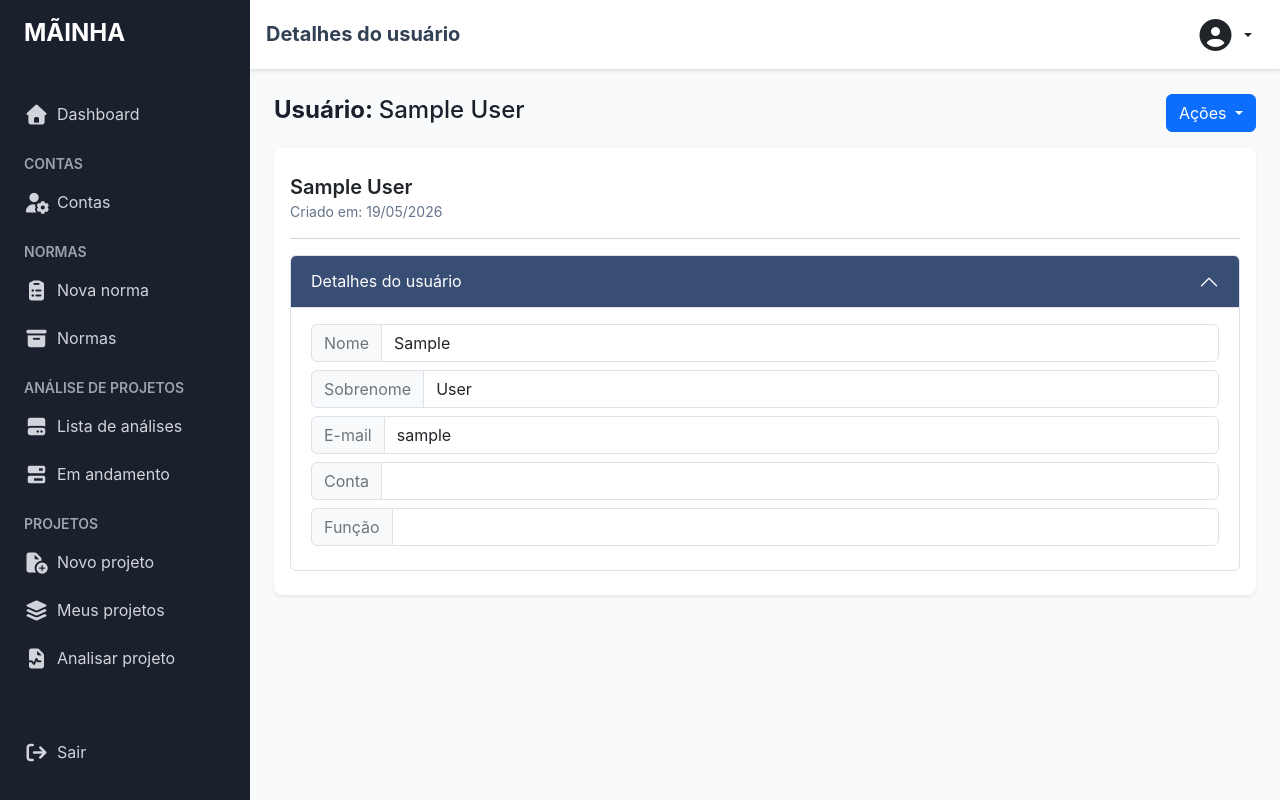
After one commit to mainhaconstrutech/mainha, a Django app: page /users/1/ in a window 1280 px wide. The commit adds this page. Run offline with Django 5.2, Linux system fonts and the light colour scheme; the visitor is signed in with stand-in values (Sample User, id 1); data comes from the database, SQL or seed files in the repository.

Commit message:
Adição dos recursos de Detalhes do Usuário e Atualização de Dados do Usuário

```diff
--- a/mainha/templates/components/header_user_menu.html
+++ b/mainha/templates/components/header_user_menu.html
@@ -6,7 +6,7 @@
     </button>
     <ul class="dropdown-menu">
         <li class="primary">
-            <a class="dropdown-item" href="#">
+            <a class="dropdown-item" href="{% url 'user-detail' user.id %}">
                 <i class="fa-solid fa-user fa-lg me-2"></i>
                 <span>Meu perfil</span>
             </a>
--- /dev/null
+++ b/mainha/templates/user/detail.html
@@ -0,0 +1,105 @@
+{% extends '../base.html' %}
+{% load static %}
+{% load mainha_utils_tags %}
+
+{% block page_head %}
+{% endblock %}
+
+{% block page_title %}
+<span>Detalhes do usuário</span>
+{% endblock %}
+
+{% block page_content %}
+<div>
+  <article>
+    <div class="page-group-title mb-3">
+      <div class="d-flex justify-content-between gap-2">
+        {% if object.first_name or object.last_name  %}
+          <div>Usuário: <span class="fw-medium">{{ object.first_name }} {{ object.last_name }}</span></div>
+        {% else %}
+          <div>Usuário: <span class="fw-medium">(Sem nome cadastrado)</span></div>
+        {% endif %}
+        <div class="dropdown">
+          <button class="btn btn-primary dropdown-toggle" type="button" data-bs-toggle="dropdown"
+            aria-expanded="false">
+            <span>Ações</span>
+          </button>
+          <ul class="dropdown-menu">
+            <li class="warning">
+              <a class="dropdown-item" href="{% url 'user-update' pk=object.id %}">
+                <i class="fa-solid fa-pen-to-square fa-lg me-2"></i>
+                <span>Atualizar dados pessoais</span>
+              </a>
+            </li>
+            <li class="warning">
+              <a class="dropdown-item" href="#">
+                <i class="fa-solid fa-pen-to-square fa-lg me-2"></i>
+                <span>Atualizar senha</span>
+              </a>
+            </li>
+          </ul>
+        </div>
+      </div>
+    </div>
+    <div class="bg-white rounded-3 shadow-sm py-2">
+      <div class="p-3">
+        <div>
+          <div class="d-flex justify-content-between align-items-start">
+            <div>
+              <span class="fw-semibold fs-5">
+                {% if object.first_name or object.last_name  %}
+                  {{ object.first_name }} {{ object.last_name }}
+                {% else %}
+                  (Sem nome cadastrado)
+                {% endif %}
+              </span>
+            </div>
+          </div>
+          <div class="d-flex flex-column align-items-start">
+            <div class="subtext text-nowrap">Criado em: {{ object.date_joined|date:"d/m/Y" }}</div>
+          </div>
+        </div>
+        <div class="divider py-3"></div>
+
+        <div class="accordion mainha-accordion" id="accordionPanelsDetails">
+          <div class="accordion-item">
+            <h2 class="accordion-header">
+              <button class="accordion-button" type="button" data-bs-toggle="collapse"
+                data-bs-target="#panels-collapseDetail" aria-expanded="true" aria-controls="panels-collapseDetail">
+                Detalhes do usuário
+              </button>
+            </h2>
+            <div id="panels-collapseDetail" class="accordion-collapse collapse show">
+              <div class="accordion-body">
+                <div class="input-group pb-2">
+                    <span class="input-group-text text-secondary">Nome</span>
+                    <input type="text" class="form-control" id="id_name" name="name" aria-label="Name" value="{{ object.first_name }}" readonly>
+                </div>
+
+                <div class="input-group pb-2">
+                    <span class="input-group-text text-secondary">Sobrenome</span>
+                    <input type="text" class="form-control" id="id_cnpj" name="cnpj" aria-label="CNPJ" value="{{ object.last_name }}" readonly>
+                </div>
+
+                <div class="input-group pb-2">
+                    <span class="input-group-text text-secondary">E-mail</span>
+                    <input type="text" class="form-control" id="id_email" name="email" aria-label="E-mail" value="{{ object.username }}" readonly>
+                </div>
+                <div class="input-group pb-2">
+                    <span class="input-group-text text-secondary">Conta</span>
+                    <input type="text" class="form-control" id="id_account_name" name="account_name" aria-label="Account_Name" value="{{ account_user.account.name }}" readonly>
+                </div>
+
+                <div class="input-group pb-2">
+                    <span class="input-group-text text-secondary">Função</span>
+                    <input type="text" class="form-control" id="id_role" name="role" aria-label="Role" value="{{ account_user.role }}" readonly>
+                </div>
+              </div>
+            </div>
+          </div>
+        </div>
+      </div>
+    </div>
+  </article>
+</div>
+{% endblock %}
--- a/mainha/urls.py
+++ b/mainha/urls.py
@@ -4,40 +4,42 @@ from django.views.generic.base import RedirectView
 from mainha import views as MainhaViews
 
 urlpatterns = [
-    path("", RedirectView.as_view(url="/dashboard/"), name="index"),
-    path("dashboard/", MainhaViews.DashboardView.as_view(), name="dashboard"),
-    path("accounts/", MainhaViews.AccountListView.as_view(), name="account-list"),
-    path("accounts/new/", MainhaViews.AccountCreateAdminUserView.as_view(), name="account-create"),
-    path("accounts/<slug:pk>/", MainhaViews.AccountDetailView.as_view(), name="account-detail"),
-    path("accounts/<slug:pk>/edit/", MainhaViews.AccountUpdateRegularUserView.as_view(), name="account-update"),
-    path("accounts/<slug:pk>/delete/", MainhaViews.AccountDeleteView.as_view(), name="account-delete"),
-    path("accounts/<slug:pk>/enable-disable/", MainhaViews.AccountUpdateActiveStatusView.as_view(), name="account-enable-disable"),
-    path("accounts/<slug:pk>/admin/edit/", MainhaViews.AccountUpdateAdminUserView.as_view(), name="account-update-admin"),
-    path("accounts/<slug:pk>/user/new/", MainhaViews.UserAccountCreateView.as_view(), name="account-user-new"),
-    path("accounts/<slug:account_id>/user/<slug:pk>/update/", MainhaViews.UserAccountUpdateView.as_view(), name="account-user-update"),
-    path("accounts/<slug:account_id>/user/<slug:pk>/delete/", MainhaViews.UserAccountDeleteView.as_view(), name="account-user-delete"),
-    path("projects/", MainhaViews.ProjectListView.as_view(), name="project-list"),
-    path("projects/new/", MainhaViews.ProjectCreateView.as_view(), name="project-create"),
-    path("projects/<slug:pk>/", MainhaViews.ProjectDetailView.as_view(), name="project-detail"),
-    path("projects/<slug:pk>/edit/", MainhaViews.ProjectUpdateView.as_view(), name="project-update"),
-    path("projects/<slug:pk>/delete/", MainhaViews.ProjectDeleteView.as_view(), name="project-delete"),
-    path("projects/<slug:pk>/report/", MainhaViews.ValidationReportOfProjectDetailView.as_view(), name="project-validation-report"),
-    path("projects/<slug:pk>/validations/new/", MainhaViews.ValidationCreateForProjectView.as_view(), name="project-validation-create"),
-    path("projects/<slug:pk>/user/add/", MainhaViews.UserProjectCreateView.as_view(), name="project-user-add"),
-    path("projects/<slug:project_id>/user/<slug:pk>/delete/", MainhaViews.UserProjectDeleteView.as_view(), name="project-user-delete"),
-    path("standards/", MainhaViews.StandardListView.as_view(), name="standard-list"),
-    path("standards/new/", MainhaViews.StandardCreateView.as_view(), name="standard-create"),
-    path("standards/<slug:pk>/", MainhaViews.StandardDetailView.as_view(), name="standard-detail"),
-    path("standards/<slug:pk>/edit/", MainhaViews.StandardUpdateView.as_view(), name="standard-update"),
-    path("standards/<slug:pk>/delete/", MainhaViews.StandardDeleteView.as_view(), name="standard-delete"),
-    path("standards/<slug:standard_id>/standard-rule/new/", MainhaViews.StandardRuleCreateView.as_view(), name="standard-rule-create"),
-    path("standards/<slug:standard_id>/standard-rule/bulk-new/", MainhaViews.StandardRuleBulkCreateView.as_view(), name="standard-rule-bulk-create"),
-    path("standards/<slug:standard_id>/standard-rule/<slug:pk>/", MainhaViews.StandardRuleDetailView.as_view(), name="standard-rule-detail"),
-    path("standards/<slug:standard_id>/standard-rule/<slug:pk>/edit/", MainhaViews.StandardRuleUpdateView.as_view(), name="standard-rule-update"),
-    path("standards/<slug:standard_id>/standard-rule/<slug:pk>/delete/", MainhaViews.StandardRuleDeleteView.as_view(), name="standard-rule-delete"),
-    path("validations/", MainhaViews.ValidationListView.as_view(), name="validation-list"),
-    path("validations/new/", MainhaViews.ValidationCreateView.as_view(), name="validation-create"),
-    path("validations/in-progress/", MainhaViews.ValidationInProgressListView.as_view(), name="validation-in-progress-list"),
-    path("validations/<slug:pk>/set-operator/", MainhaViews.ValidationSetOperatorView.as_view(), name="validation-set-operator"),
-    path("validations/<slug:pk>/analysis/", MainhaViews.ValidationAnalysisView.as_view(), name="validation-analysis"),
+    path('', RedirectView.as_view(url='/dashboard/'), name='index'),
+    path('dashboard/', MainhaViews.DashboardView.as_view(), name='dashboard'),
+    path('accounts/', MainhaViews.AccountListView.as_view(), name='account-list'),
+    path('accounts/new/', MainhaViews.AccountCreateAdminUserView.as_view(), name='account-create'),
+    path('accounts/<slug:pk>/', MainhaViews.AccountDetailView.as_view(), name='account-detail'),
+    path('accounts/<slug:pk>/edit/', MainhaViews.AccountUpdateRegularUserView.as_view(), name='account-update'),
+    path('accounts/<slug:pk>/delete/', MainhaViews.AccountDeleteView.as_view(), name='account-delete'),
+    path('accounts/<slug:pk>/enable-disable/', MainhaViews.AccountUpdateActiveStatusView.as_view(), name='account-enable-disable'),
+    path('accounts/<slug:pk>/admin/edit/', MainhaViews.AccountUpdateAdminUserView.as_view(), name='account-update-admin'),
+    path('accounts/<slug:pk>/user/new/', MainhaViews.UserAccountCreateView.as_view(), name='account-user-new'),
+    path('accounts/<slug:account_id>/user/<slug:pk>/update/', MainhaViews.UserAccountUpdateView.as_view(), name='account-user-update'),
+    path('accounts/<slug:account_id>/user/<slug:pk>/delete/', MainhaViews.UserAccountDeleteView.as_view(), name='account-user-delete'),
+    path('users/<slug:pk>/', MainhaViews.UserDetailView.as_view(), name='user-detail'),
+    path('users/<slug:pk>/edit/', MainhaViews.UserUpdateView.as_view(), name='user-update'),
+    path('projects/', MainhaViews.ProjectListView.as_view(), name='project-list'),
+    path('projects/new/', MainhaViews.ProjectCreateView.as_view(), name='project-create'),
+    path('projects/<slug:pk>/', MainhaViews.ProjectDetailView.as_view(), name='project-detail'),
+    path('projects/<slug:pk>/edit/', MainhaViews.ProjectUpdateView.as_view(), name='project-update'),
+    path('projects/<slug:pk>/delete/', MainhaViews.ProjectDeleteView.as_view(), name='project-delete'),
+    path('projects/<slug:pk>/report/', MainhaViews.ValidationReportOfProjectDetailView.as_view(), name='project-validation-report'),
+    path('projects/<slug:pk>/validations/new/', MainhaViews.ValidationCreateForProjectView.as_view(), name='project-validation-create'),
+    path('projects/<slug:pk>/user/add/', MainhaViews.UserProjectCreateView.as_view(), name='project-user-add'),
+    path('projects/<slug:project_id>/user/<slug:pk>/delete/', MainhaViews.UserProjectDeleteView.as_view(), name='project-user-delete'),
+    path('standards/', MainhaViews.StandardListView.as_view(), name='standard-list'),
+    path('standards/new/', MainhaViews.StandardCreateView.as_view(), name='standard-create'),
+    path('standards/<slug:pk>/', MainhaViews.StandardDetailView.as_view(), name='standard-detail'),
+    path('standards/<slug:pk>/edit/', MainhaViews.StandardUpdateView.as_view(), name='standard-update'),
+    path('standards/<slug:pk>/delete/', MainhaViews.StandardDeleteView.as_view(), name='standard-delete'),
+    path('standards/<slug:standard_id>/standard-rule/new/', MainhaViews.StandardRuleCreateView.as_view(), name='standard-rule-create'),
+    path('standards/<slug:standard_id>/standard-rule/bulk-new/', MainhaViews.StandardRuleBulkCreateView.as_view(), name='standard-rule-bulk-create'),
+    path('standards/<slug:standard_id>/standard-rule/<slug:pk>/', MainhaViews.StandardRuleDetailView.as_view(), name='standard-rule-detail'),
+    path('standards/<slug:standard_id>/standard-rule/<slug:pk>/edit/', MainhaViews.StandardRuleUpdateView.as_view(), name='standard-rule-update'),
+    path('standards/<slug:standard_id>/standard-rule/<slug:pk>/delete/', MainhaViews.StandardRuleDeleteView.as_view(), name='standard-rule-delete'),
+    path('validations/', MainhaViews.ValidationListView.as_view(), name='validation-list'),
+    path('validations/new/', MainhaViews.ValidationCreateView.as_view(), name='validation-create'),
+    path('validations/in-progress/', MainhaViews.ValidationInProgressListView.as_view(), name='validation-in-progress-list'),
+    path('validations/<slug:pk>/set-operator/', MainhaViews.ValidationSetOperatorView.as_view(), name='validation-set-operator'),
+    path('validations/<slug:pk>/analysis/', MainhaViews.ValidationAnalysisView.as_view(), name='validation-analysis'),
 ]
--- a/mainha/views/__init__.py
+++ b/mainha/views/__init__.py
@@ -3,6 +3,7 @@ from mainha.views.dashboard_views import *
 from mainha.views.project_views import *
 from mainha.views.standard_views import *
 from mainha.views.standard_rule_views import *
+from mainha.views.user_views import *
 from mainha.views.user_account_views import *
 from mainha.views.user_project_views import *
 from mainha.views.validation_views import *
--- /dev/null
+++ b/mainha/views/user_views.py
@@ -0,0 +1,67 @@
+from django.urls import reverse
+
+from django.views.generic.detail import DetailView
+from django.views.generic.edit import DeleteView, UpdateView, FormView
+
+from django.contrib.auth.mixins import LoginRequiredMixin, PermissionRequiredMixin
+from django.contrib.auth.forms import UserCreationForm
+from django.contrib.auth.models import User
+
+from mainha import forms as MainhaForms
+from mainha import models as MainhaModels
+from mainha import scopes as MainhaScopes
+
+
+class UserDetailView(LoginRequiredMixin, PermissionRequiredMixin, DetailView):
+    model = User
+    template_name = 'user/detail.html'
+    context_object_name = 'user_data'
+
+    def has_permission(self):
+        authenticated_user = self.request.user
+        user_data = User.objects.get(pk=self.kwargs.get('pk'))
+
+        if authenticated_user == user_data:
+            return True
+        elif authenticated_user.is_superuser:
+            return not(user_data.is_superuser)
+        elif authenticated_user.is_staff:
+            return not(user_data.is_staff)
+
+        return False
+
+    def get_context_data(self, **kwargs):
+        context = super().get_context_data(**kwargs)
+        context['account_user'] = MainhaModels.UserAccount.objects.filter(user_id=self.kwargs.get('pk')).first()
+        return context
+
+
+class UserUpdateView(LoginRequiredMixin, PermissionRequiredMixin, UpdateView):
+    model = User
+    form_class = MainhaForms.UserForm
+    template_name = 'user/update.html'
+    context_object_name = 'user_data'
+
+    def has_permission(self):
+        return self.request.user ==User.objects.get(pk=self.kwargs.get('pk'))
+
+    def get_success_url(self):
+        return reverse('user-detail', kwargs=self.kwargs)
+
+
+# class UserUpdatePasswordView(LoginRequiredMixin, PermissionRequiredMixin, UpdateView):
+#     model = MainhaModels.UserAccount
+#     template_name = 'user/delete.html'
+
+#     def has_permission(self):
+#         return MainhaScopes.Scopes.has_director_permission(self.request.user)
+
+#     def form_valid(self, form):
+#         user = self.object.user
+#         result = super().form_valid(form)
+
+#         user.delete()
+#         return result
+
+#     def get_success_url(self):
+#         return reverse('account-detail', kwargs={'pk': self.kwargs.get('account_id')})
```
Also changed, not shown: mainha/forms.py (+20 -0 lines), mainha/templates/user/update.html (added, +32 -0 lines).
